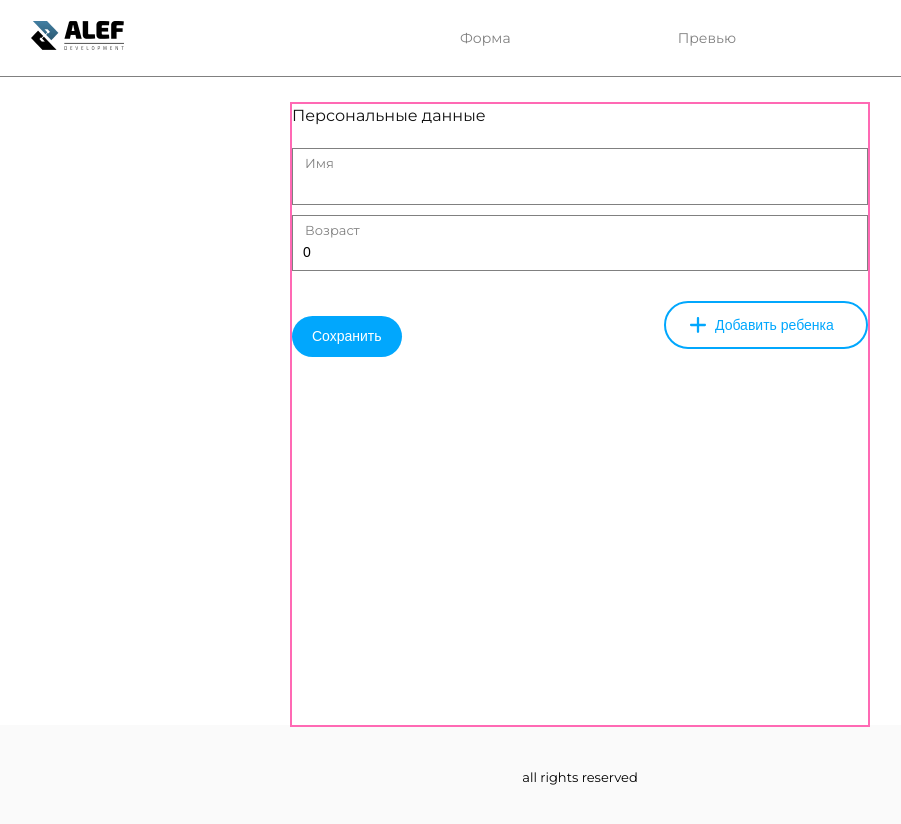
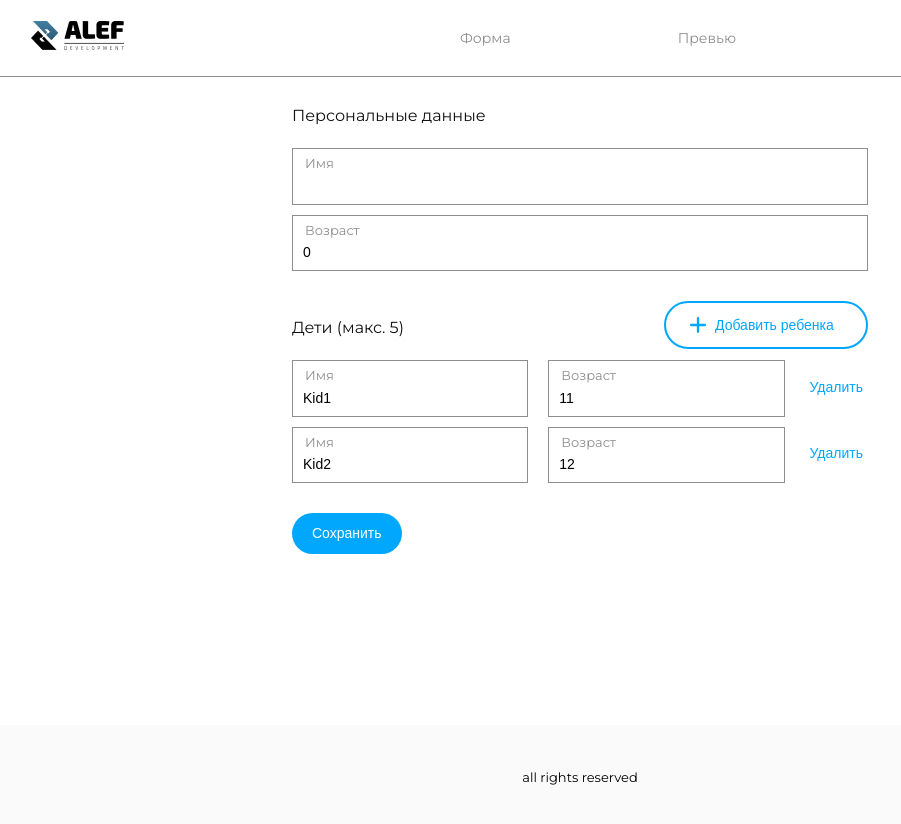
Before and after one commit to Svetlana-Gubina/alef-test, a Vue app: page / in a window 1280 px wide. Shown: the top 824 px of the page, without its empty margins (60-961 px from the left). Built offline with nearby package versions, Linux system fonts and the light colour scheme.

Commit message:
first page layout

```diff
--- a/package.json
+++ b/package.json
@@ -16,6 +16,7 @@
     "eslint": "^9.14.0",
     "eslint-config-prettier": "^9.1.0",
     "eslint-plugin-vue": "^9.30.0",
+    "pinia": "^2.2.6",
     "prettier": "^3.3.3",
     "vue": "^3.5.12",
     "vue-router": "4.4.5"
--- a/src/App.vue
+++ b/src/App.vue
@@ -16,7 +16,7 @@ import MainFooter from "./components/MainFooter.vue"
   width: 100%;
   max-width: 100%;
   display: flex;
-  height: calc(100vh - 76px - 76px);
+  min-height: calc(100vh - 76px - 76px);
   flex: 1;
 }
 </style>
--- a/src/components/HomeVue.vue
+++ b/src/components/HomeVue.vue
@@ -3,7 +3,7 @@ import { ref} from "vue";
 import type {Ref} from "vue";
 
 interface Person {
-  id: string;
+  id: number;
   name:string;
   age: number;
 }
@@ -13,10 +13,18 @@ interface User extends Person{
 }
 
 const user:Ref<User> = ref<User>({
-  id: "",
+  id: 0,
   name: "",
   age: 0,
-  kids: []
+  kids: [{
+    id: 1,
+    name: "Kid1",
+    age: 11
+  },{
+    id: 2,
+    name: "Kid2",
+    age: 12
+  }]
 })
 
 </script>
@@ -54,8 +62,8 @@ const user:Ref<User> = ref<User>({
       </div>
       <div v-if="user.kids.length" class="kids-inner">
         <p class="data-title">Дети (макс. 5)</p>
-        <ul>
-          <li v-for="kid in user.kids" :key="kid.id">
+        <ul class="kids-list">
+          <li class="kids-item" v-for="kid in user.kids" :key="kid.id">
             <div class="form-item">
               <label for="name">Имя</label>
               <input
@@ -72,7 +80,7 @@ const user:Ref<User> = ref<User>({
                 v-model="kid.age"
               />
             </div>
-            <button type="button">
+            <button class="remove-kid" type="button">
               Удалить
             </button>
           </li>
@@ -89,8 +97,6 @@ const user:Ref<User> = ref<User>({
   margin: 0 auto;
   padding: 0;
   margin-top: 27px;
-
-  outline: 2px solid hotpink;
 }
 
 .personal-data,
@@ -174,12 +180,12 @@ const user:Ref<User> = ref<User>({
   padding: 5px;
   display: flex;
   flex-direction: column;
-  border: 1px solid gray;
+  border: 1px solid #1111117A;
   margin-bottom: 10px;
 }
 
 .form-item label {
-  color: gray;
+  color: #1111117A;
   font-size: 13px;
   line-height: 1.5;
   padding: 0 7px;
@@ -192,11 +198,66 @@ const user:Ref<User> = ref<User>({
   padding: 2px 5px;
 }
 
+.kids-list {
+  margin: 0;
+  padding: 0;
+  list-style: none;
+  width: 100%;
+  max-width: 100%;
+}
+
+.kids-item {
+  margin: 0;
+  padding: 0;
+  width: 100%;
+  max-width: 100%;
+  display: flex;
+  align-items: center;
+  flex-wrap: nowrap;
+}
+
+.kids-item .form-item {
+  margin-right: 20px;
+  width: 260px;
+}
+
+.remove-kid {
+  border: none;
+  box-shadow: none;
+  padding: 5px;
+  background-color: transparent;
+  border-radius: 0;
+  color: var(--color-primary);
+  font-size: 14px;
+  line-height: 1.5;
+  margin-top: -12px;
+}
+
 @media (max-width: 768px) {
   .home {
     width: 100%;
     max-width: 100%;
     margin: 0 40px;
+
+    outline: 2px solid red;
+  }
+
+  .kids-item .form-item {
+    width: auto;
+  }
+}
+
+ @media (max-width: 500px) {
+  .personal-data {
+    margin-bottom: 100px;
+  }
+
+  .kids-item  {
+    flex-wrap: wrap;
+  }
+
+  .add-kid {
+    top: -50px;
   }
 }
 </style>
--- a/src/components/MainHeader.vue
+++ b/src/components/MainHeader.vue
@@ -27,7 +27,7 @@
     align-items: center;
     padding: 22px 50px;
     min-height: 76px;
-    border-bottom: 1px solid gray;
+    border-bottom: 1px solid #1111117A;
 }
 
 .logo {
--- a/src/main.ts
+++ b/src/main.ts
@@ -1,9 +1,12 @@
 import { createApp } from 'vue';
+import { createPinia } from 'pinia';
 import './style.css';
 import App from './App.vue';
 import router from './router/router';
 
 const app = createApp(App);
+const pinia = createPinia();
 
 app.use(router);
+app.use(pinia);
 app.mount('#app');
--- a/src/style.css
+++ b/src/style.css
@@ -5,7 +5,7 @@
   font-synthesis: none;
   text-rendering: optimizeLegibility;
   -webkit-font-smoothing: antialiased;
-  -moz-osx-font-smoothing: grayscale;
+  -moz-osx-font-smoothing: #1111117Ascale;
 }
 
 *,
@@ -21,7 +21,7 @@ img {
 
 a {
   text-decoration: none;
-  color: gray;
+  color: #1111117A;
 
 }
 a:hover,
```
Also changed, not shown: 1 other file (tests, documents, lock files or other folders).
